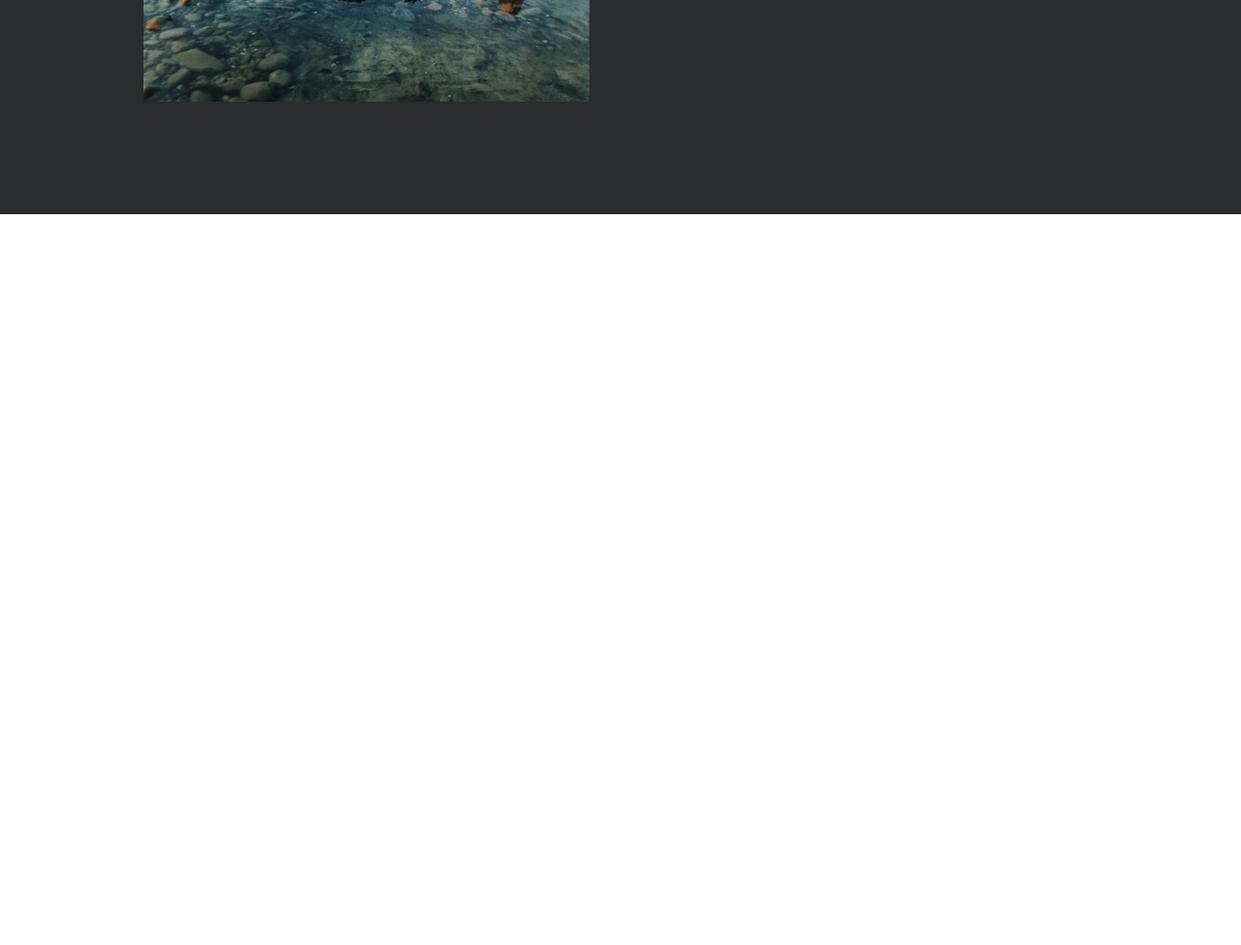
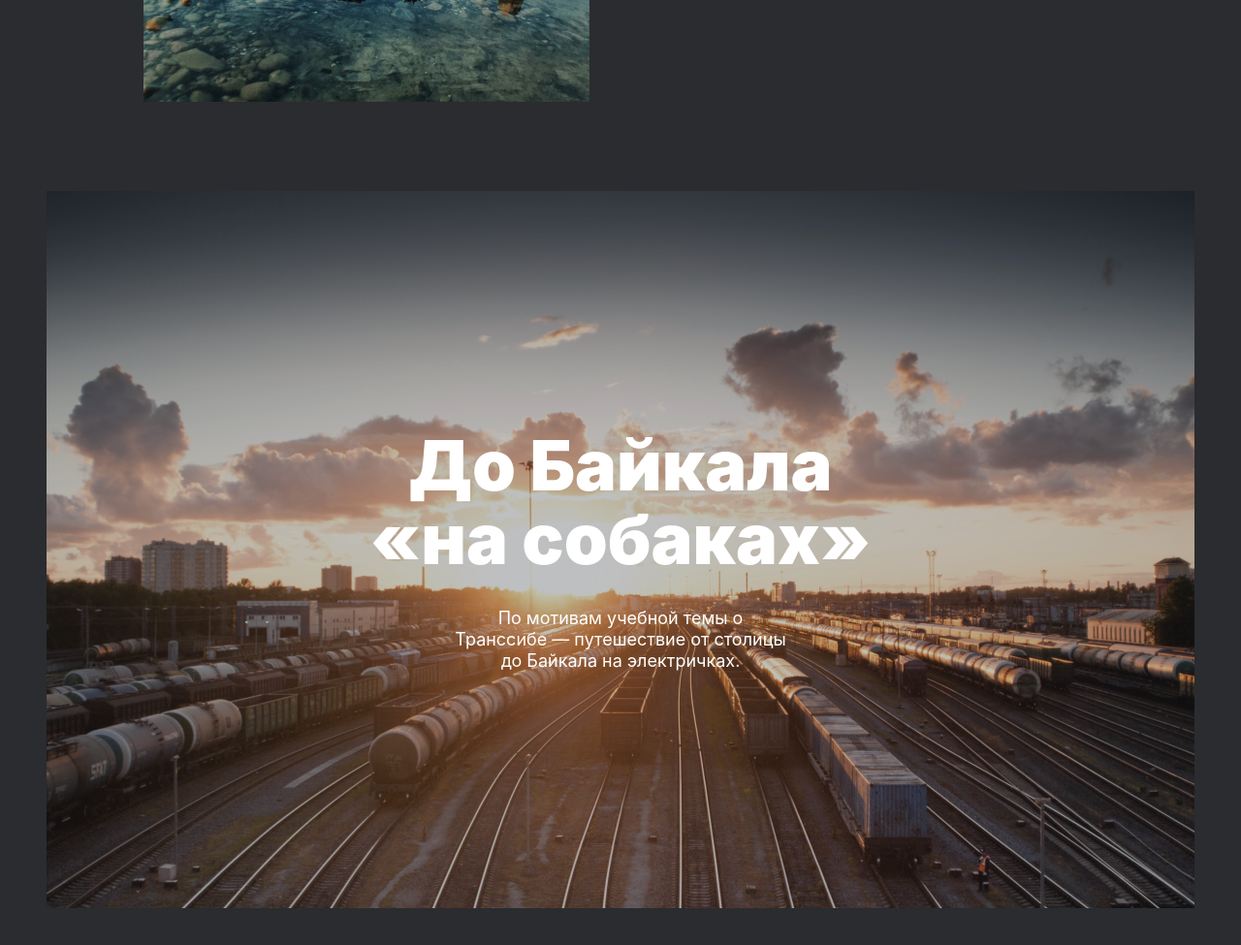
Before and after one commit to AnnaNikolaevaA/russian-travel, a plain HTML site: page index.html in a window 1280 px wide. Shown: the part 5832-6807 px from the top of the page at 97% size. Before the commit the page ends 6053 px from the top, so only its background shows below. Drawn offline with Linux system fonts and the light colour scheme.

Commit message:
сверстан блок cover

```diff
--- a/index.css
+++ b/index.css
@@ -138,7 +138,7 @@
     row-gap: 48px;
 }
 
-.place__title {
+.title {
     margin: 0;
     font-weight: 900;
     font-size: 72px;
@@ -176,3 +176,38 @@
     font-size: 18px;
     line-height: 1.63;
 }
+
+.cover {
+    max-width: 1184px;
+    min-height: 740px;
+    background-image: url(./images/bottom-image.jpg);
+    margin: 0 auto 92px;
+    display: flex;
+    flex-direction: column;
+    justify-content: center;
+    align-items: center;
+    text-align: center;
+    position: relative;
+}
+
+.cover__overlay {
+    width: 100%;
+    height: 100%;
+    position: absolute;
+    background-color: #2a2c2f;
+    opacity: 0.3;
+}
+
+.title_place_cover {
+    margin-bottom: 32px;
+    z-index: 1;
+}
+
+.cover__text {
+    margin: 0;
+    max-width: 350px;
+    font-weight: 400;
+    font-size: 18px;
+    line-height: 1.22;
+    z-index: 1;
+}
--- a/index.html
+++ b/index.html
@@ -50,7 +50,7 @@
             </div>
             <section class="places">
                 <div class="place">
-                    <h3 class="place__title">Куршская коса</h3>
+                    <h3 class="title">Куршская коса</h3>
                     <div class="place__website">
                         <p class="place__url-heading">URL</p>
                         <a class="place__link" href="">park-kosa.ru</a>
@@ -62,7 +62,7 @@
                     </div>
                 </div>
                 <div class="place">
-                    <h3 class="place__title">Кольский</h3>
+                    <h3 class="title">Кольский</h3>
                     <div class="place__website">
                         <p class="place__url-heading">URL</p>
                         <a class="place__link" href="">National Geographic</a>
@@ -74,7 +74,7 @@
                     </div>
                 </div>
                 <div class="place">
-                    <h3 class="place__title">Алтай</h3>
+                    <h3 class="title">Алтай</h3>
                     <div class="place__website">
                         <p class="place__url-heading">URL</p>
                         <a class="place__link" href="">YouTube</a>
@@ -86,7 +86,7 @@
                     </div>
                 </div>
                 <div class="place">
-                    <h3 class="place__title">Зимний Байкал</h3>
+                    <h3 class="title">Зимний Байкал</h3>
                     <div class="place__website">
                         <p class="place__url-heading">URL</p>
                         <a class="place__link" href="">https://vk.com/baikalmile</a>
@@ -98,7 +98,7 @@
                     </div>
                 </div>
                 <div class="place">
-                    <h3 class="place__title">Карелия</h3>
+                    <h3 class="title">Карелия</h3>
                     <div class="place__website">
                         <p class="place__url-heading">URL</p>
                         <a class="place__link" href="">http://vodlozero.ru/</a>
@@ -109,7 +109,11 @@
                     </div>
                 </div>
             </section>
-            <section class="cover"></section>
+            <section class="cover">
+                <div class="cover__overlay"></div>
+                <h3 class="title title_place_cover">До Байкала<br>«на собаках»</h3>
+                <p class="cover__text">По мотивам учебной темы о Транссибе — путешествие от столицы до Байкала на электричках.</p>
+            </section>
         </main>
         <footer class="footer"></footer>
     </div>
```
